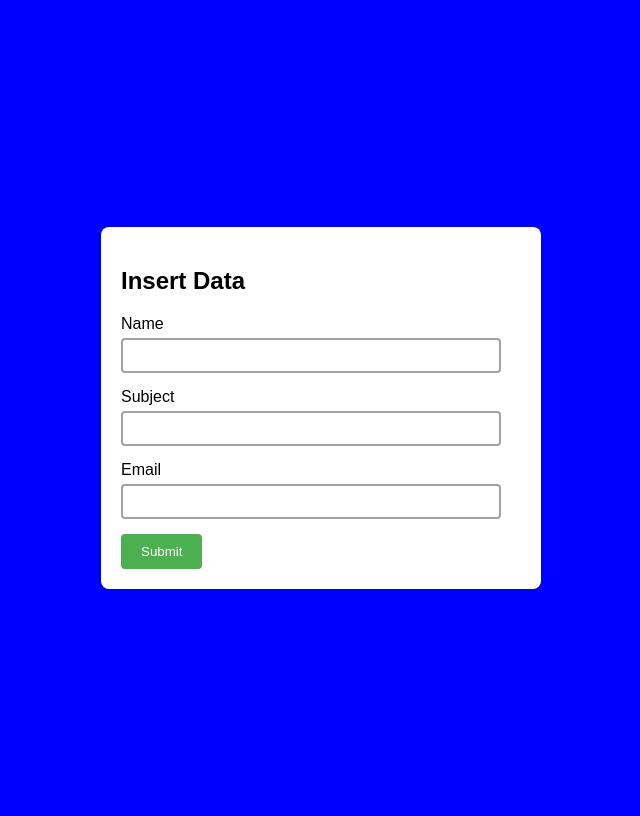
After one commit to adityakesarwani10/skill-based-python, a Django app: page /insert_data/ in a window 1280 px wide. The commit adds this page. Shown: the whole page, without its empty margins (319-959 px from the left). Run offline with Django 5.2, Linux system fonts and the light colour scheme.

Commit message:
Showing data

```diff
--- a/mywebapp/myapp/Templates/All_members.html
+++ b/mywebapp/myapp/Templates/All_members.html
@@ -18,10 +18,12 @@
             <td>{{ x.subject }}</td>
             <td>{{ x.email }}</td>
         </tr>
-        {% endfor %}
+        {% empty %}
         <tr>
             <td colspan="3">No data found</td>
         </tr>
+        {% endfor %}
+
     </table>
 </body>
 </html>
--- /dev/null
+++ b/mywebapp/myapp/Templates/form.html
@@ -0,0 +1,72 @@
+<!DOCTYPE html>
+<html lang="en">
+<head>
+    <meta charset="UTF-8">
+    <meta name="viewport" content="width=device-width, initial-scale=1.0">
+    <title>Document</title>
+    <style>
+        body {
+            font-family: Arial, sans-serif;
+            /* background-color: linear-gradient(to top, #c800ff, #2306f9); */
+            background-color: blue;
+            display: flex;
+            justify-content: center;
+            align-items: center;
+            height: 100vh;
+        }
+        .form-container {
+            background-color: #fff;
+            padding: 20px;
+            border-radius: 8px;
+            width: 400px;
+            box-shadow: 0 0 10px rgba(0, 0, 0, 0.1);
+        }
+        .form-group {
+            margin-bottom: 15px;
+        }
+        label {
+            display: block;
+            margin-bottom: 5px;
+        }
+        input[type="text"], input[type="email"] {
+            width: 90%;
+            padding: 8px;
+            border: 2px solid #a2a1a1;
+            border-radius: 4px;
+        }
+        .submit {
+            background-color: #4CAF50;
+            color: white;
+            padding: 10px 20px;
+            border: none;
+            border-radius: 4px;
+            cursor: pointer;
+        }
+        .submit:hover {
+            background-color: #45a049;
+        }
+        </style>
+</head>
+<body>
+    <div class="form-container">
+        <h2>Insert Data</h2>
+
+        <form action="POST">
+
+            <div class="form-group">
+                <label>Name</label>
+                <input type="text" name="name" required>
+            </div>
+            <div class="form-group">
+                <label>Subject</label>
+                <input type="text" name="subject" required>
+            </div>
+            <div class="form-group">
+                <label>Email</label>
+                <input type="email" name="email" required>
+            </div>
+            <button type="submit" class="submit">Submit</button>
+        </form>
+    </div>
+</body>
+</html>
--- a/mywebapp/myapp/urls.py
+++ b/mywebapp/myapp/urls.py
@@ -14,4 +14,8 @@ urlpatterns = [
     path('testing2/',views.testing2,name="testing2"),
     path('submit/',views.submit,name="submit"),
     path('number/',views.number,name="number"),
+    path('insert_data/POST',views.insert_data,name="insert_data"),
+    path('insert_data/',views.insert_data,name="insert_data"),
+    # path('form/',views.insert_data,name="form"),
+    path('values/', views.values,name='values')
 ]
--- a/mywebapp/myapp/views.py
+++ b/mywebapp/myapp/views.py
@@ -1,6 +1,10 @@
-from django.shortcuts import render
+from django.contrib import messages
+from django.db import IntegrityError
+from django.shortcuts import redirect, render
 from django.http import HttpResponse
 from django.template import loader
+from .models import MyTable
+
 # Create your views here.
 
 def home(request):
@@ -42,3 +46,30 @@ def submit(request):
 def number(request):
     members = {1,2,3,4,5,6,7,8,9,10}
     return render(request, 'number.html', {'members': members})
+
+def insert_data(request):
+    # return render(request, 'form.html')
+    if request.method == 'POST':
+        name = request.POST.get('name')
+        subject = request.POST.get('subject')
+        email = request.POST.get('email')
+
+        try:
+            MyTable.objects.create(name=name, subject=subject, email=email)
+            messages.success(request, 'Data inserted successfully!')
+        except IntegrityError as e:
+            messages.error(request, f'Error inserting data: {str(e)}')
+            return render(request, 'form.html', {'error': str(e)})
+        return redirect('form.html')  # Redirect to a success page after insertion
+
+    return render(request, 'form.html')
+
+def values(request):
+    mymembers = MyTable.objects.all().values()
+
+    template = loader.get_template('All_members.html')
+
+    context = {
+        "members" : mymembers
+    }
+    return HttpResponse(template.render(context, request))
```
